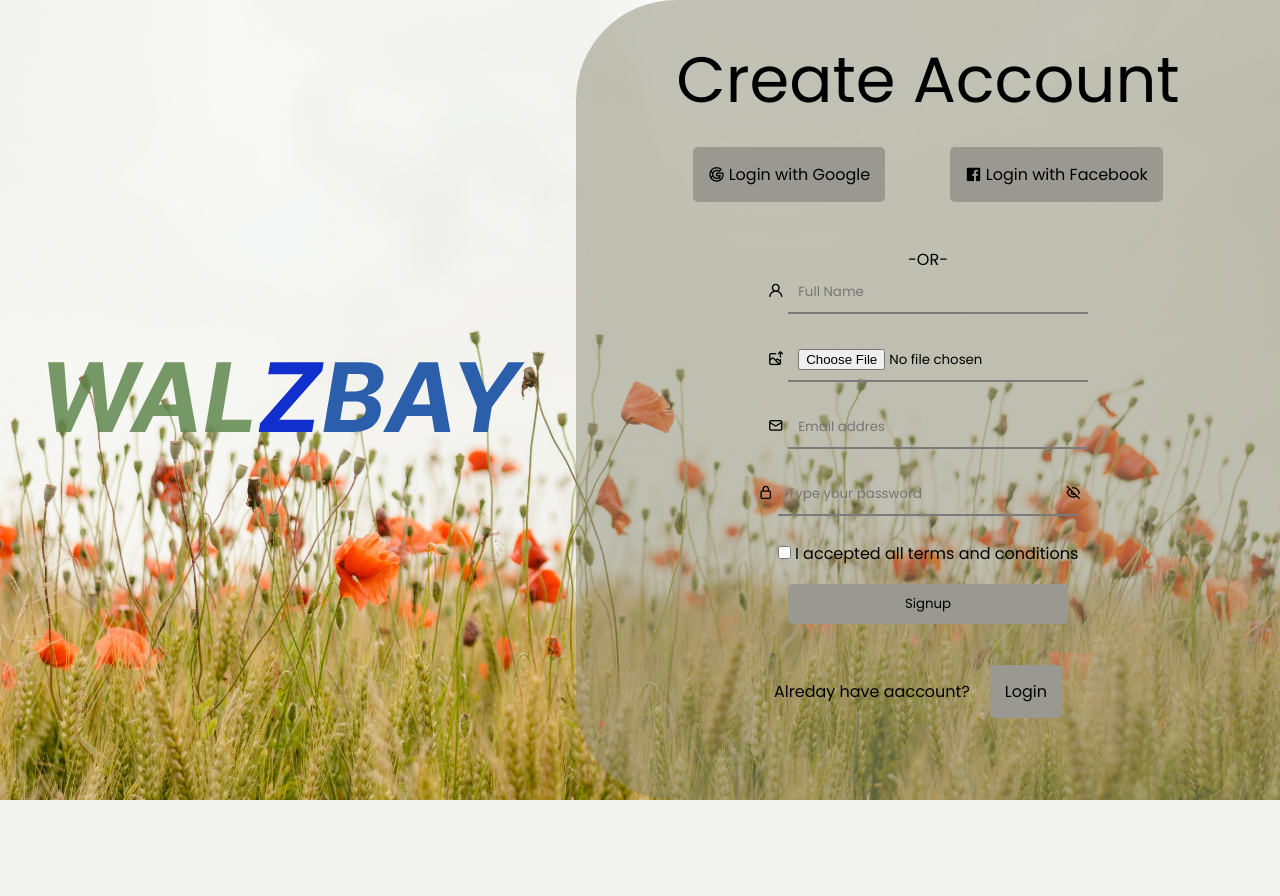
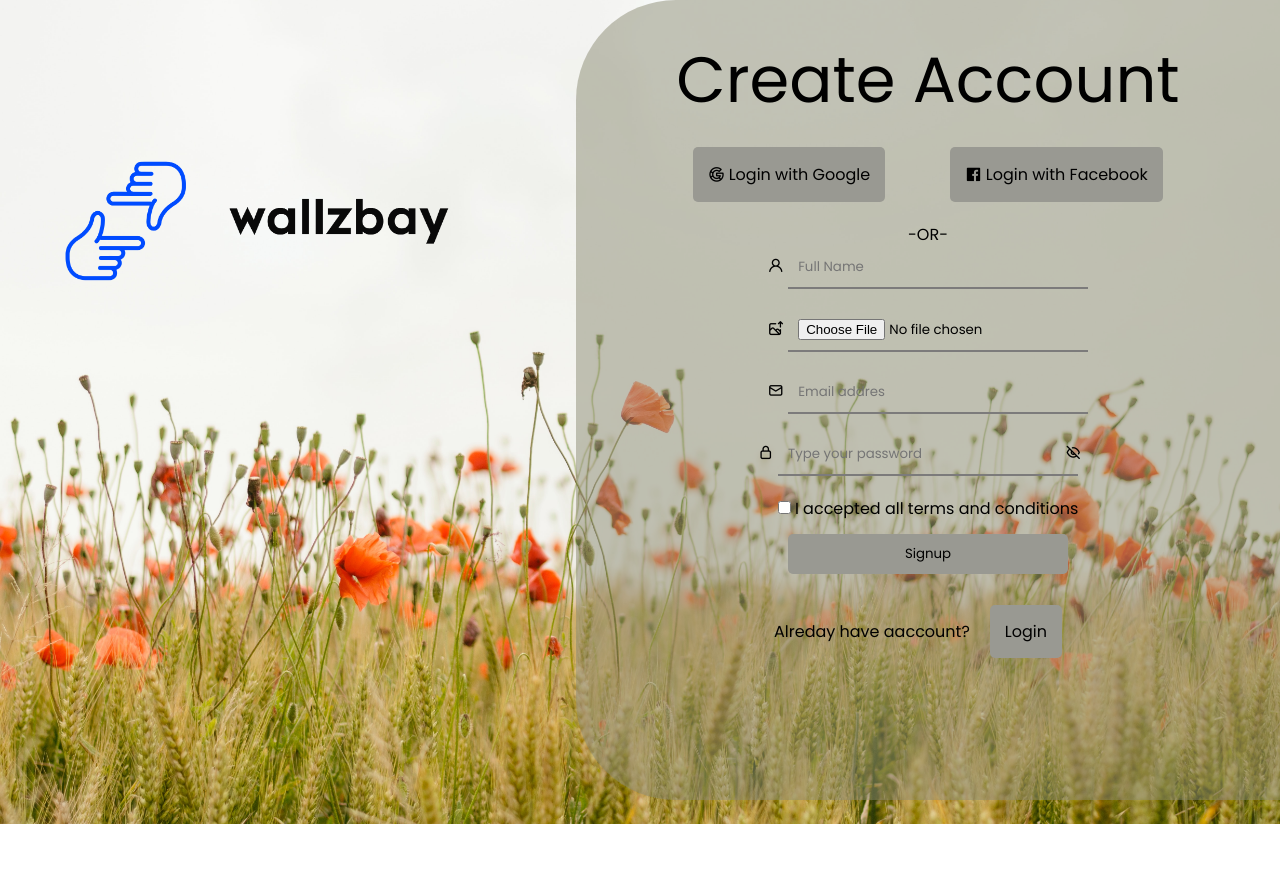
Before and after one commit to SaratGayen/Wallzbay, a PHP site: page /signup.html in a window 1280 px wide. Before the commit the page ends 800 px from the top, so only its background shows below. Run offline with PHP 8.4, Linux system fonts and the light colour scheme.

Commit message:
some changes
on sign up css

```diff
--- a/css/signup.css
+++ b/css/signup.css
@@ -15,11 +15,11 @@ body{
     background-size: cover;
     background-position: center;
     background-repeat: no-repeat;
-    height: 100vh;
+    height: 100%;
     width: 100vw;
 }
 input[type=checkbox]{
-    margin-bottom: 25px;
+    margin-bottom: 20px;
     cursor: pointer;
 
 }
@@ -31,7 +31,7 @@ input[type=submit]{
     border: none;
     padding: 10px;
     border-radius: 5px;
-    margin-bottom: 30px;
+    margin-bottom: 20px;
     cursor: pointer;
 
 }
@@ -41,20 +41,20 @@ input[type=text],input[type=email],input[type=file],input[type=password]{
     padding: 10px;
     background:none;
     border-bottom: 2px solid rgb(124, 123, 123);
-    margin-bottom:25px ;
+    margin-bottom:20px ;
     cursor: pointer;
 }
 input[type=text],input[type=email],input[type=file],input[type=password]{
     background: none;
     outline: none;
-    margin-bottom: 25px;
+    margin-bottom: 20px;
     cursor: pointer;
 }
 
 section{
     display: flex;
     justify-content: space-between;
-    align-items: center;
+    /* align-items: center; */
     height: 100vh;
 }
 .cont{
@@ -68,7 +68,11 @@ section{
 .img{
      width: 38%;
     position: relative;
-    left: 3rem;
+    top: 6rem;
+}
+img{
+    filter: invert(1);
+    width : 470px;
 }
 .items{
     position: relative;
--- a/signup.html
+++ b/signup.html
@@ -13,7 +13,7 @@
 <body>
     <section>
      <div class="img">
-        <img src="img/WALZBAYsign.svg" alt="picture not found !!">
+        <img src="img/Color logo - no background.png" alt="picture not found !!">
 
      </div>
      <div class="cont">
@@ -30,9 +30,7 @@
                 <span>Login with Facebook</span>
             </a>
         </div>
-          <br>
         <span>-OR-</span>
-        <div class="form1">
         <form action="#" method="POST" autocomplete="off" enctype="multipart/form-data">
             <i class="uil uil-user"></i>
             <input type="text" placeholder="Full Name" name="fname" required>
@@ -55,7 +53,6 @@
             </div>
             <input type="submit" name="submit" id="button" value="Signup">
         </form>
-    </div>
         <br>
         <p>Alreday  have aaccount?<a href="signin.html">Login</a> </p>
     </div>
```
